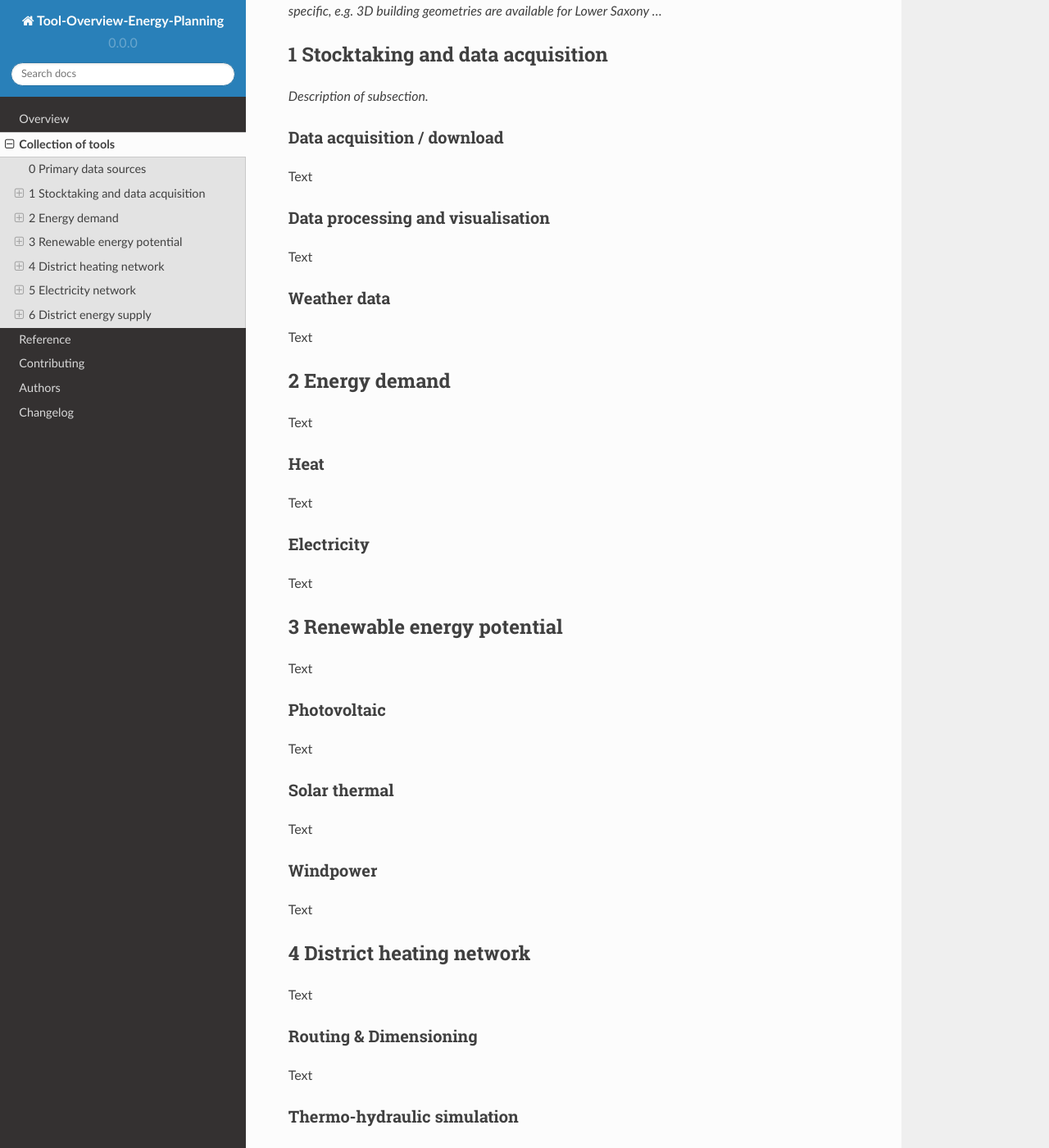
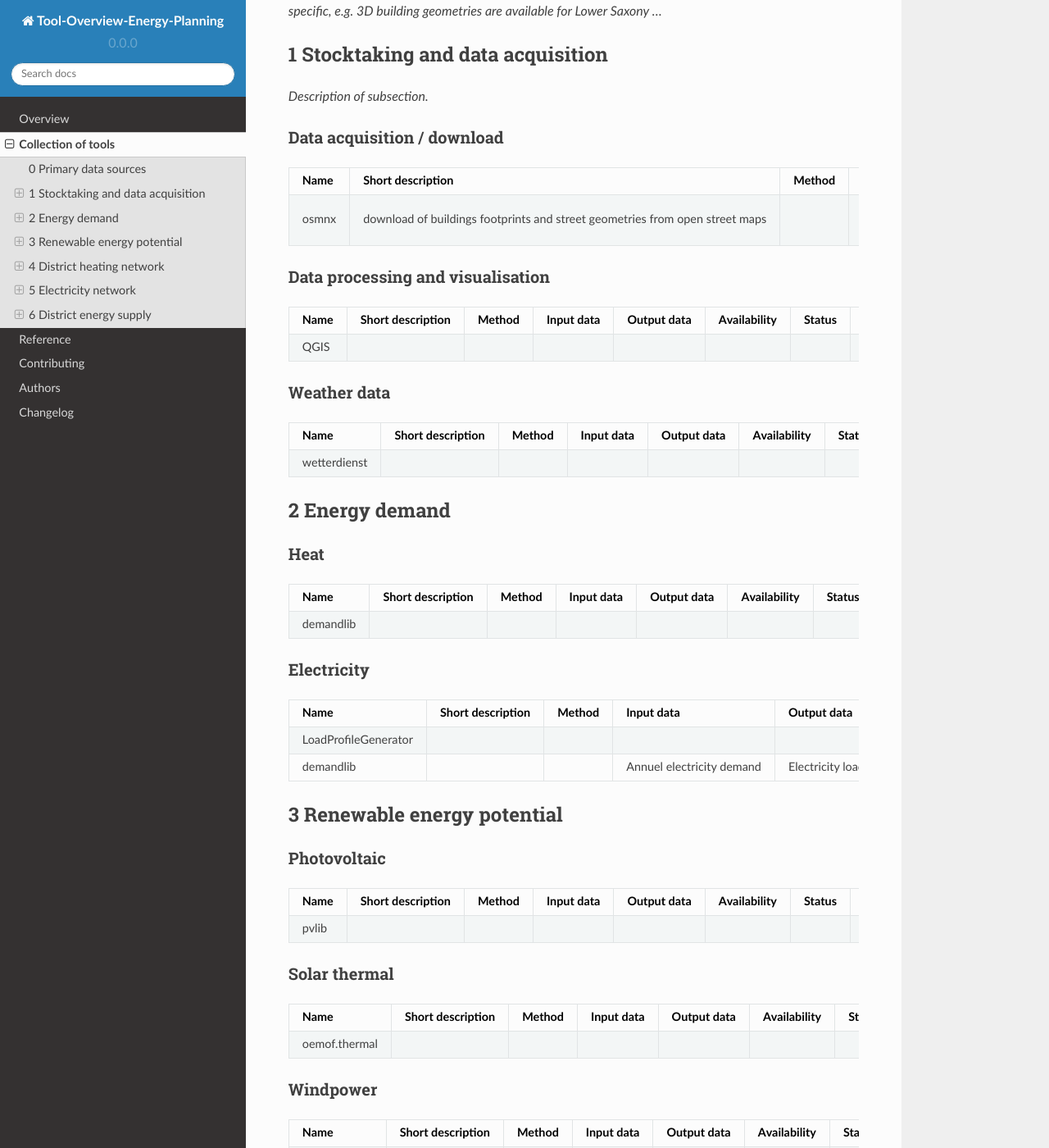
Before and after one commit to quarree100/tool-overview-energy-planning, a Sphinx documentation site: the page built from docs/list_of_tools.rst, in a window 1280 px wide and 1400 px high, scrolled down 1006 px. Shown: the whole window at 82% size. Built offline with Sphinx 7.4.7 and the Read the Docs theme 2.0.0, drawn with Linux system fonts in a browser that asks for light colours; some of the changed text lies outside the part shown.

Commit message:
Add first tables

```diff
--- /dev/null
+++ b/docs/_static/1_data-acquisition.csv
@@ -0,0 +1,2 @@
+Name,Short description,Method,Input data,Output data,Availability,Status,Link,Developing organisations
+osmnx,download of buildings footprints and street geometries from open street maps,,coordinates of district,- geopandas.DataFrame with buildings footprints. Streetnetwork graph.,open source,maintained,https://pypi.org/project/osmnx/,
--- /dev/null
+++ b/docs/_static/1_processing.csv
@@ -0,0 +1,2 @@
+Name,Short description,Method,Input data,Output data,Availability,Status,Link,Developing organisations
+QGIS,,,,,,,,
--- /dev/null
+++ b/docs/_static/1_weather.csv
@@ -0,0 +1,2 @@
+Name,Short description,Method,Input data,Output data,Availability,Status,Link,Developing organisations
+wetterdienst,,,,,,,https://github.com/earthobservations/wetterdienst,
--- /dev/null
+++ b/docs/_static/2_electricity.csv
@@ -0,0 +1,3 @@
+Name,Short description,Method,Input data,Output data,Availability,Status,Link,Developing organisations
+LoadProfileGenerator,,,,,,,https://github.com/FZJ-IEK3-VSA/LoadProfileGenerator,
+demandlib,,,Annuel electricity demand,Electricity load profiles according to,,,,
--- /dev/null
+++ b/docs/_static/2_heat.csv
@@ -0,0 +1,2 @@
+Name,Short description,Method,Input data,Output data,Availability,Status,Link,Developing organisations
+demandlib,,,,,,,,
--- /dev/null
+++ b/docs/_static/3_pv.csv
@@ -0,0 +1,2 @@
+Name,Short description,Method,Input data,Output data,Availability,Status,Link,Developing organisations
+pvlib,,,,,,,,
--- /dev/null
+++ b/docs/_static/3_st.csv
@@ -0,0 +1,2 @@
+Name,Short description,Method,Input data,Output data,Availability,Status,Link,Developing organisations
+oemof.thermal,,,,,,,,
--- /dev/null
+++ b/docs/_static/3_wind.csv
@@ -0,0 +1,2 @@
+Name,Short description,Method,Input data,Output data,Availability,Status,Link,Developing organisations
+windpowerlib,,,,,,,,
--- /dev/null
+++ b/docs/_static/4_networks-design.csv
@@ -0,0 +1,2 @@
+Name,Short description,Method,Input data,Output data,Availability,Status,Link,Developing organisations
+DHNx,,,,,open source,,https://github.com/oemof/DHNx,University Bremen
--- /dev/null
+++ b/docs/_static/4_networks-simulation.csv
@@ -0,0 +1,4 @@
+Name,Short description,Method,Input data,Output data,Availability,Status,Link,Developing organisations
+DHNx,,,,,,,https://github.com/oemof/DHNx,
+pandaspipes,,,,,,,https://github.com/e2nIEE/pandapipes,
+DiGriPy,,,,,,,https://github.com/lvorspel/DiGriPy,
--- /dev/null
+++ b/docs/_static/5_power-flow.csv
@@ -0,0 +1,2 @@
+Name,Short description,Method,Input data,Output data,Availability,Status,Link,Developing organisations
+osmnx,download of buildings footprints and street geometries from open street maps,,coordinates of district,- geopandas.DataFrame with buildings footprints \\ - Streetnetwork graph,open source,maintained,https://pypi.org/project/osmnx/,
--- /dev/null
+++ b/docs/_static/6_des-design.csv
@@ -0,0 +1,3 @@
+Name,Short description,Method,Input data,Output data,Availability,Status,Link,Developing organisations
+q100opt,,,,,,,https://github.com/quarree100/q100opt,
+mtress,,,,,,,https://github.com/mtress/mtress,DLR Oldenburg
--- /dev/null
+++ b/docs/_static/6_des-simulation.csv
@@ -0,0 +1,2 @@
+Name,Short description,Method,Input data,Output data,Availability,Status,Link,Developing organisations
+modeliquarree,,,,,,,https://github.com/quarree100/modeliquarree,
--- a/docs/list_of_tools.rst
+++ b/docs/list_of_tools.rst
@@ -38,96 +38,126 @@ for Lower Saxony ...*
 Data acquisition / download
 ^^^^^^^^^^^^^^^^^^^^^^^^^^^
 
-Text
+.. csv-table::
+   :header-rows: 1
+   :file: _static/1_data-acquisition.csv
+   :align: center
 
 Data processing and visualisation
 ^^^^^^^^^^^^^^^^^^^^^^^^^^^^^^^^^^
 
-Text
+.. csv-table::
+   :header-rows: 1
+   :file: _static/1_processing.csv
+   :align: center
 
 Weather data
 ^^^^^^^^^^^^^^^
 
-Text
+.. csv-table::
+   :header-rows: 1
+   :file: _static/1_weather.csv
+   :align: center
 
 2 Energy demand
 ------------------
 
-Text
-
-
 Heat
 ^^^^^^^
 
-Text
+.. csv-table::
+   :header-rows: 1
+   :file: _static/2_heat.csv
+   :align: center
 
 Electricity
 ^^^^^^^^^^^^^^^
 
-Text
+.. csv-table::
+   :header-rows: 1
+   :file: _static/2_electricity.csv
+   :align: center
 
 3 Renewable energy potential
 ------------------------------
-
-Text
 
 
 Photovoltaic
 ^^^^^^^^^^^^^^^
 
-Text
+.. csv-table::
+   :header-rows: 1
+   :file: _static/3_pv.csv
+   :align: center
 
 Solar thermal
 ^^^^^^^^^^^^^
 
-Text
+.. csv-table::
+   :header-rows: 1
+   :file: _static/3_st.csv
+   :align: center
 
 Windpower
 ^^^^^^^^^^^
 
-Text
+.. csv-table::
+   :header-rows: 1
+   :file: _static/3_wind.csv
+   :align: center
+
+
 
 
 4 District heating network
 --------------------------
 
-Text
-
 
 Routing & Dimensioning
 ^^^^^^^^^^^^^^^^^^^^^^^^^^^
 
-Text
+.. csv-table::
+   :header-rows: 1
+   :file: _static/4_networks-design.csv
+   :align: center
 
 Thermo-hydraulic simulation
 ^^^^^^^^^^^^^^^^^^^^^^^^^^^^
 
-Text
+.. csv-table::
+   :header-rows: 1
+   :file: _static/4_networks-simulation.csv
+   :align: center
 
 
 5 Electricity network
 -------------------------
 
-Text
-
 
 Power flow calculation
 ^^^^^^^^^^^^^^^^^^^^^^^^^^^
 
-Text
+.. csv-table::
+   :header-rows: 1
+   :file: _static/5_power-flow.csv
+   :align: center
 
 6 District energy supply
 -------------------------
-
-Text
 
 
 Technology selection & Dimensioning
 ^^^^^^^^^^^^^^^^^^^^^^^^^^^^^^^^^^^
 
-Text
+.. csv-table::
+   :header-rows: 1
+   :file: _static/6_des-design.csv
+   :align: center
 
 Physical simulation
 ^^^^^^^^^^^^^^^^^^^^^
 
-Text
+.. csv-table::
+   :header-rows: 1
+   :file: _static/6_des-simulation.csv
+   :align: center
```
